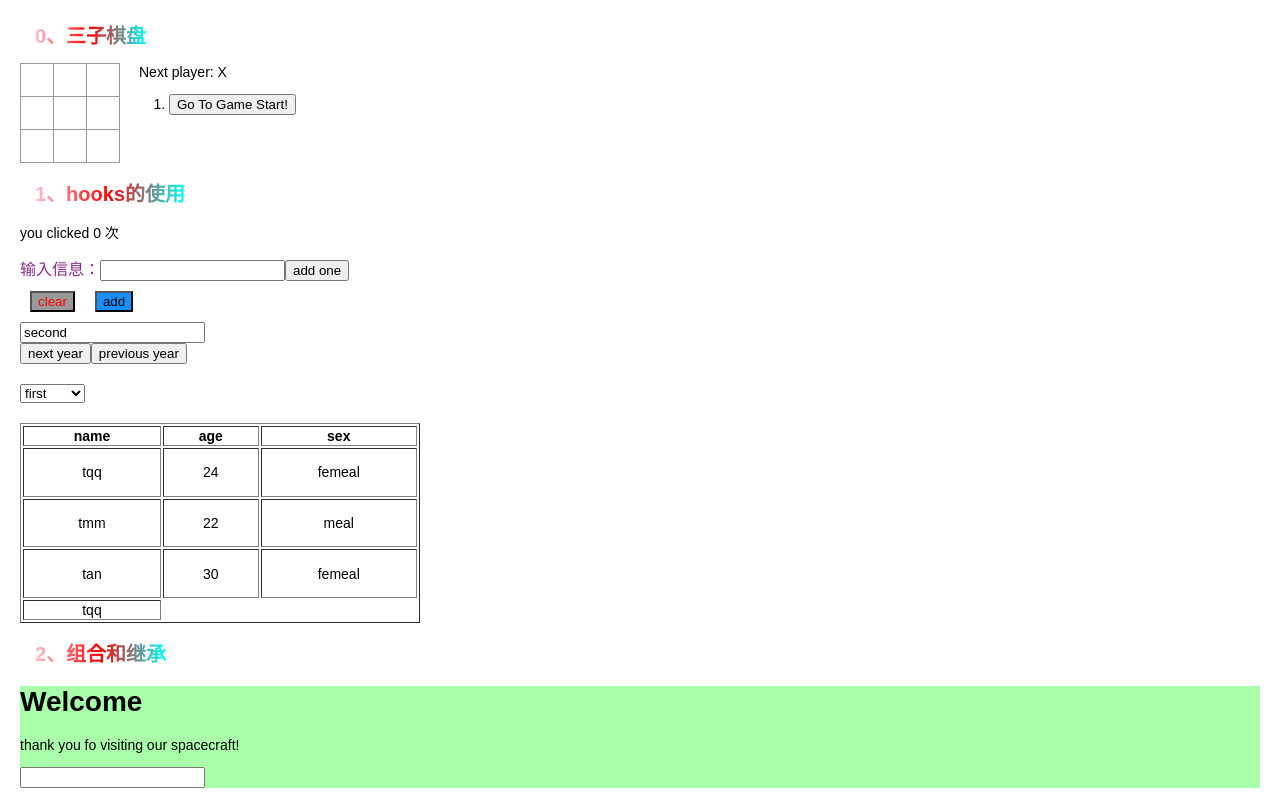
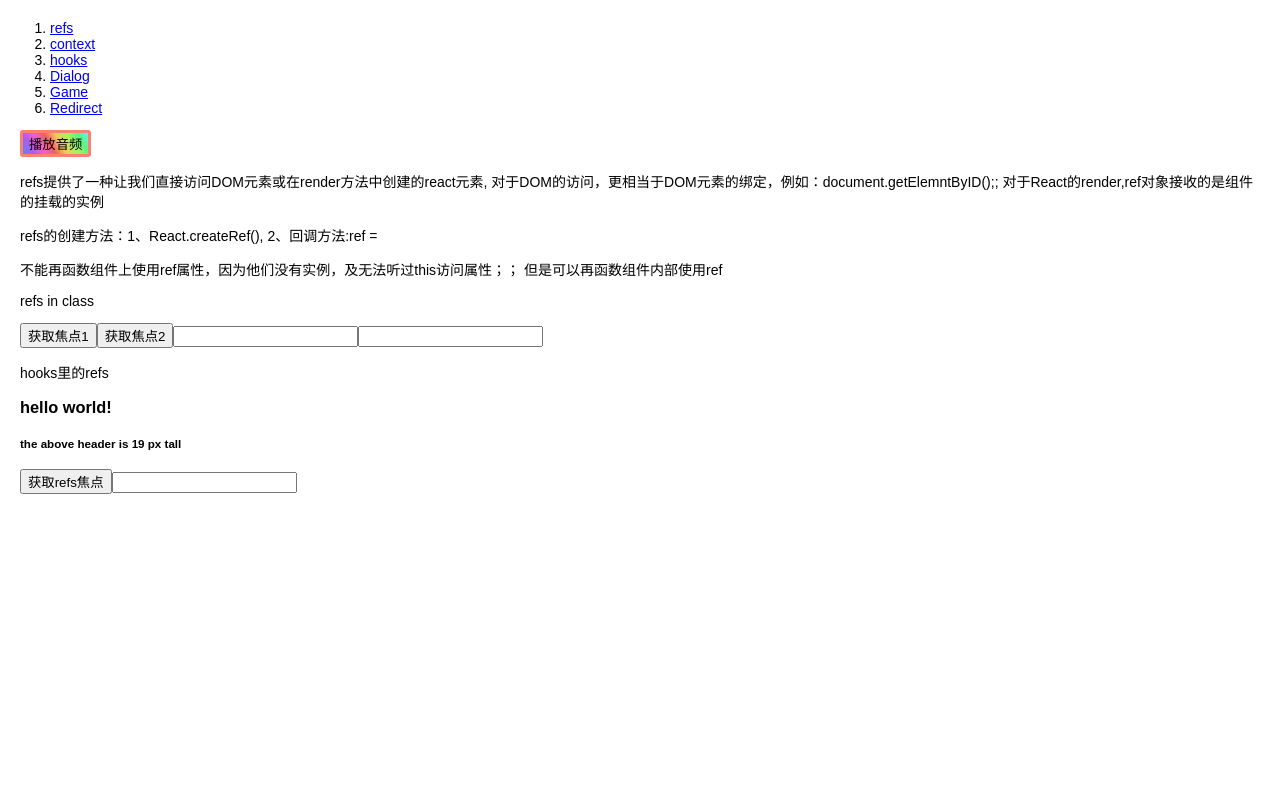
Before and after one commit to tanqq1/react-app, a React app: page /pages/refs/refsContainer in a window 1280 px wide. Shown: the top 800 px of the page. Built offline with nearby package versions, Linux system fonts and the light colour scheme.

Commit message:
引入react-router

```diff
--- a/package.json
+++ b/package.json
@@ -5,7 +5,9 @@
   "dependencies": {
     "file-loader": "^6.0.0",
     "react": "^16.12.0",
-    "react-dom": "^16.12.0"
+    "react-dom": "^16.12.0",
+    "react-router": "^5.1.2",
+    "react-router-dom": "^5.1.2"
   },
   "scripts": {
     "start": "webpack-dev-server --open --config webpack.config.js",
--- a/public/index.html
+++ b/public/index.html
@@ -2,7 +2,7 @@
 <html lang="en">
   <head>
     <meta charset="utf-8" />
-    <link rel="icon" href="%PUBLIC_URL%/favicon.ico" />
+    <!-- <link rel="icon" href="%PUBLIC_URL%/favicon.ico" /> -->
     <meta name="viewport" content="width=device-width, initial-scale=1" />
     <meta name="theme-color" content="#000000" />
     <meta
--- a/src/index.js
+++ b/src/index.js
@@ -2,8 +2,9 @@ import React from 'react';
 import ReactDOM from 'react-dom';
 import './index.css';
 import ReactIndex from './App';
+import RouterIndex from './routeIndex';
 
   ReactDOM.render(
-    <ReactIndex />,
+    <RouterIndex />,
     document.getElementById('root')
   );
--- a/src/pages/refs/refsContainer.js
+++ b/src/pages/refs/refsContainer.js
@@ -10,10 +10,6 @@ export default class RefsContainer extends Component{
         this.state={
             buttonText:'播放音频'
         }
-    }
-
-    getFunction1 = () => {
-
     }
 
     onPauseAudio = () => {
--- a/src/pages/refs/refsInFunction.js
+++ b/src/pages/refs/refsInFunction.js
@@ -1,6 +1,6 @@
 import React from 'react';
 import '../../index.css';
-import Audio from '../../static/audio2.m4a';
+import Audio from './audio2.m4a';
 
 // 如何在函数组件中使用ref
 // 通过refs来控制录音的播放与暂停
--- a/src/pages/refs/refsInHooks.js
+++ b/src/pages/refs/refsInHooks.js
@@ -1,7 +1,7 @@
 import React, { useState, useRef, useCallback } from 'react';
 
 // 在hooks中使用refs
-function RefsInHooks(props){
+export default function RefsInHooks(props){
     const [height, setHeight] = useState(0);
     const refHooks = useRef(null); //每次返回的是同一个示例,ref的值发生变化时也不会通知我们
 
@@ -14,6 +14,7 @@ function RefsInHooks(props){
             setHeight(node.getBoundingClientRect().height);
         }
     },[])
+
     return (
         <div>
             <p>hooks里的refs</p>
@@ -24,5 +25,3 @@ function RefsInHooks(props){
         </div>
     )
 }
-
-export default RefsInHooks;
--- /dev/null
+++ b/src/routeIndex.js
@@ -0,0 +1,64 @@
+import React from 'react';
+import {
+    Link,
+    Route,
+    BrowserRouter as Router,
+    Switch,
+    Redirect
+    } from 'react-router-dom';
+import RefsContainer from './pages/refs/refsContainer';
+import ContextReact from './pages/others/contextReact';
+import HooksExample from './pages/hooks/index';
+import Dialog from './pages/others/propsChild';
+import Game from './pages/game/index';
+
+export default function RouterIndex(){
+    return (
+        <Router>
+            <div>
+                <ol>
+                    <li>
+                        <Link to="/pages/refs/refsContainer">refs</Link>
+                    </li>
+                    <li>
+                        <Link to="/pages/others/contextReact">context</Link>
+                    </li>
+                    <li>
+                        <Link to="/pages/hooks/index">hooks</Link>
+                    </li>
+                    <li>
+                        <Link to="/pages/others/propsChild">Dialog</Link>
+                    </li>
+                    <li>
+                        <Link to="/pages/game/index">Game</Link>
+                    </li>
+                    <li>
+                        <Link to="/pages/game/index1">Redirect</Link>
+                    </li>
+                </ol>
+            </div>
+            <div>
+                <Switch>
+                    <Route path="/pages/refs/refsContainer">
+                        <RefsContainer />
+                    </Route>
+                    <Route path="/pages/others/contextReact">
+                        <ContextReact />
+                    </Route>
+                    <Route path="/pages/hooks/index">
+                        <HooksExample />
+                    </Route>
+                    <Route path="/pages/others/propsChild">
+                        <Dialog />
+                    </Route>
+                    <Route path="/pages/game/index">
+                        <Game />
+                    </Route>
+                    <Route path="/pages/game/index1">
+                        <Redirect to="/pages/hooks/index" />
+                    </Route>
+                </Switch>
+            </div>
+        </Router>
+    )
+}
--- a/webpack.config.js
+++ b/webpack.config.js
@@ -41,9 +41,9 @@ module.exports = {
     },
     plugins: [
         new HtmlWebpackPlugin({
-            template: 'public/index.html',
+            template: './public/index.html',
             filename: './index.html',
-            favicon: 'public/favicon.ico'
+            favicon: './public/favicon.ico'
         }),
         new CleanWebpackPlugin()
     ]
```
Also changed, not shown: 2 other files (tests, documents, lock files or other folders).
